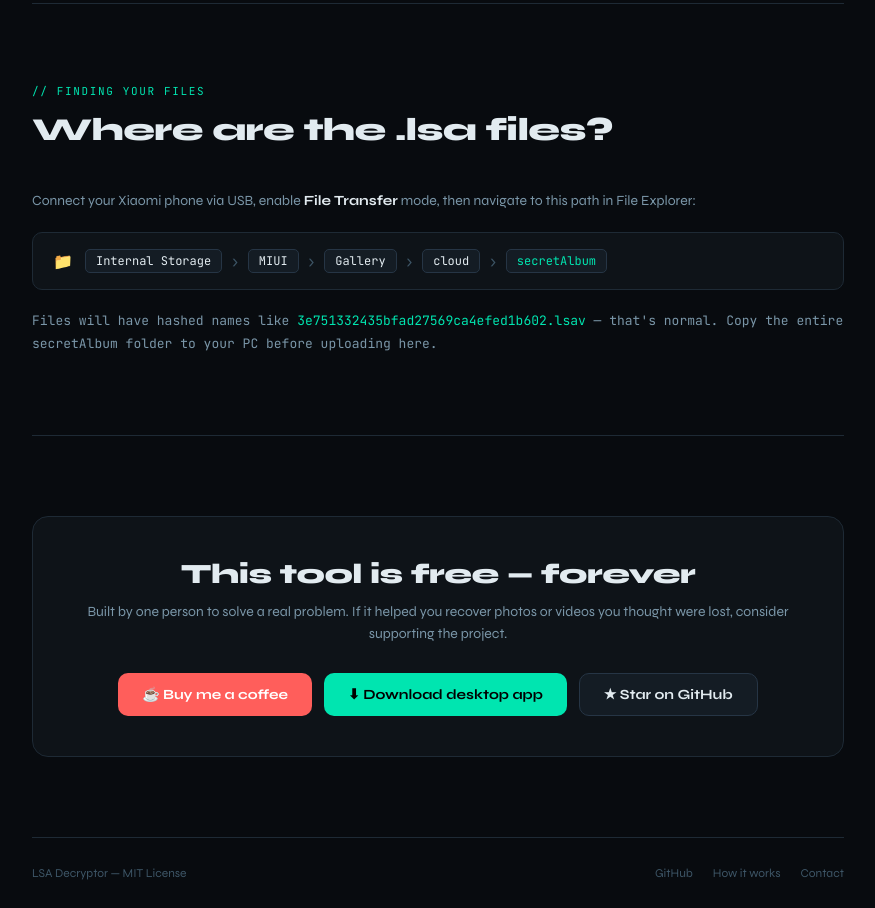
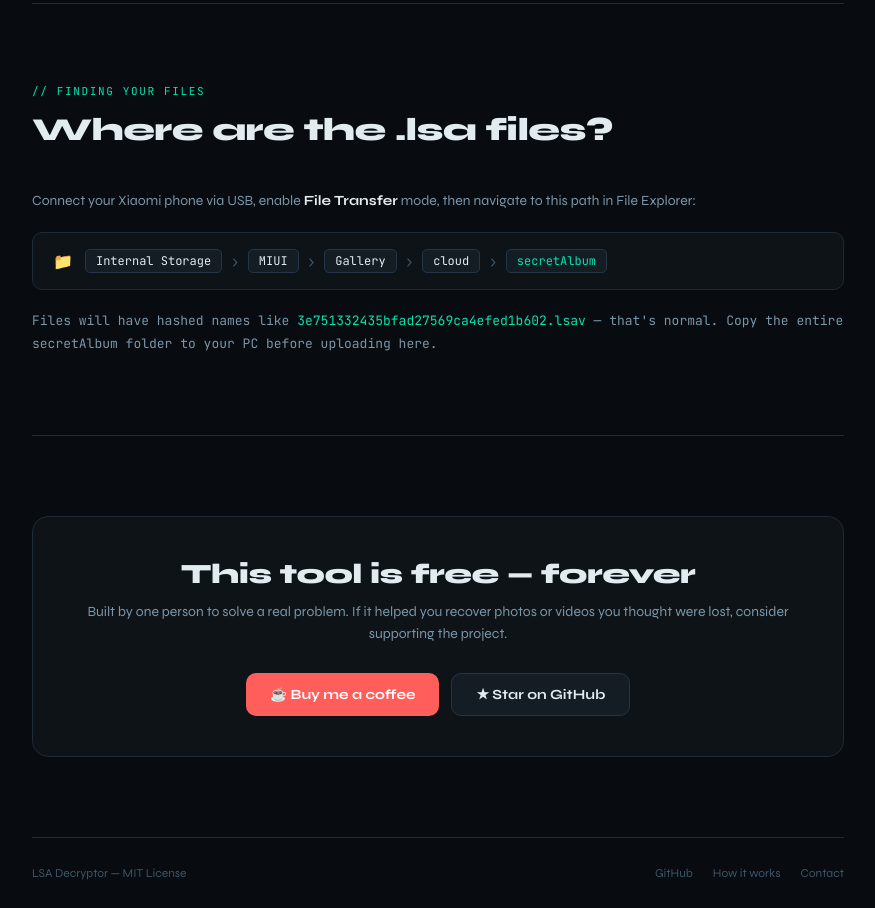
Before and after one commit to Jay-S9/miui-lsa-decryptor, a plain HTML site: page index.html in a window 1280 px wide. Shown: the part 1705-2613 px from the top of the page, without its empty margins (202-1077 px from the left). Drawn offline with Linux system fonts and the light colour scheme.

Commit message:
Update index.html

```diff
--- a/index.html
+++ b/index.html
@@ -570,7 +570,7 @@
   .btn-support:hover { transform: translateY(-1px); opacity: 0.9; }
 
   .btn-kofi    { background: #FF5E5B; color: #fff; }
-  .btn-gumroad { background: var(--accent); color: #000; }
+
   .btn-github  { background: var(--surface2); color: var(--text); border: 1px solid var(--border2); }
 
   /* ══ FOOTER ══ */
@@ -748,7 +748,7 @@
       </p>
       <div class="support-btns">
         <a href="https://ko-fi.com/jays9" target="_blank" class="btn-support btn-kofi">☕ Buy me a coffee</a>
-        <a href="https://jays9.gumroad.com" target="_blank" class="btn-support btn-gumroad">⬇ Download desktop app</a>
+
         <a href="https://github.com/Jay-S9/miui-lsa-decryptor" target="_blank" class="btn-support btn-github">★ Star on GitHub</a>
       </div>
     </div>
```
